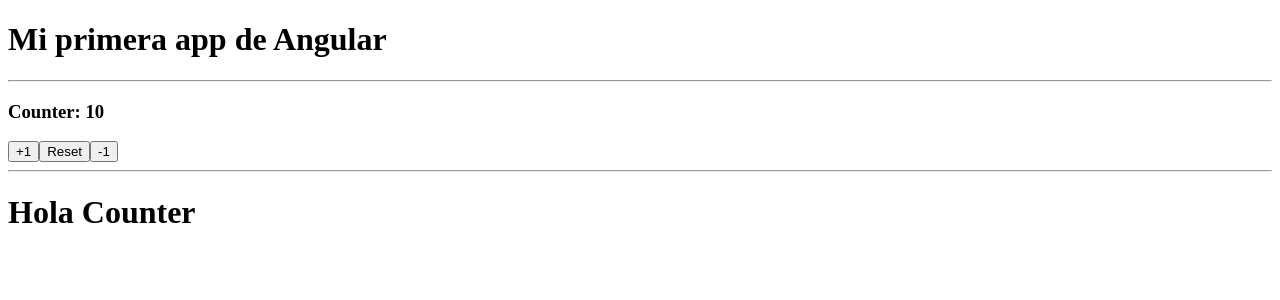
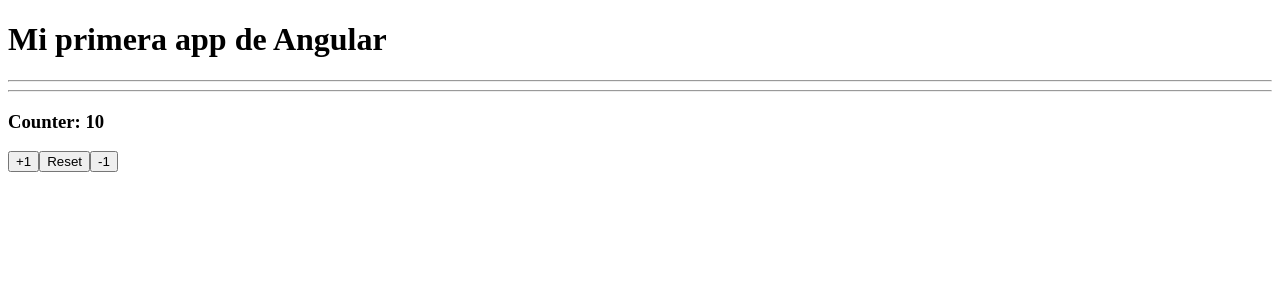
Before and after one commit to chalscc/Angular-Fundamentals, an Angular app: page / in a window 1280 px wide. Shown: the top 300 px of the page. Built offline with nearby package versions, Linux system fonts and the light colour scheme.

Commit message:
43. Counter functionality

```diff
--- a/src/app/app.component.html
+++ b/src/app/app.component.html
@@ -1,11 +1,6 @@
 <h1> {{ title }}</h1>
 <hr>
-<h3> Counter: {{counter}}</h3>
 
-
-<button (click)="increaseBy(1)">+1</button>
-<button (click)="resetCounter()">Reset</button>
-<button (click)="increaseBy(-1)">-1</button>
 
 <hr>
 <app-counter></app-counter>
--- a/src/app/app.component.ts
+++ b/src/app/app.component.ts
@@ -7,13 +7,5 @@
 })
 export class AppComponent {
   public title: string = 'Mi primera app de Angular';
-  public counter: number = 10;
 
-  // Por defecto la funcion es publica, no es necesario ponerle el public
-  increaseBy(value:number): void {
-    this.counter += value;
-  }
-  resetCounter(): void {
-    this.counter = 10;
-  }
 }
--- a/src/app/counter/counter.component.ts
+++ b/src/app/counter/counter.component.ts
@@ -1,9 +1,26 @@
-import { Component } from '@angular/core';
+import { Component, OnInit } from '@angular/core';
 
 @Component({
   selector: 'app-counter',
-  template: `<h1>Hola Counter</h1>`
+  template: `
+    <h3> Counter: {{counter}}</h3>
+
+    <button (click)="increaseBy(1)">+1</button>
+    <button (click)="resetCounter()">Reset</button>
+    <button (click)="increaseBy(-1)">-1</button>
+  `
 })
+
 export class CounterComponent {
+  constructor() { }
 
+  public counter: number = 10;
+
+  // Por defecto la funcion es publica, no es necesario ponerle el public
+  increaseBy(value:number): void {
+    this.counter += value;
+  }
+  resetCounter(): void {
+    this.counter = 10;
+  }
 }
```
